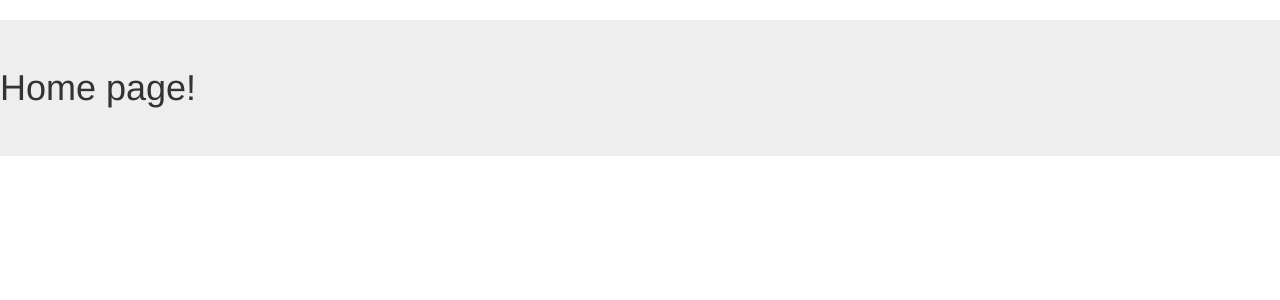
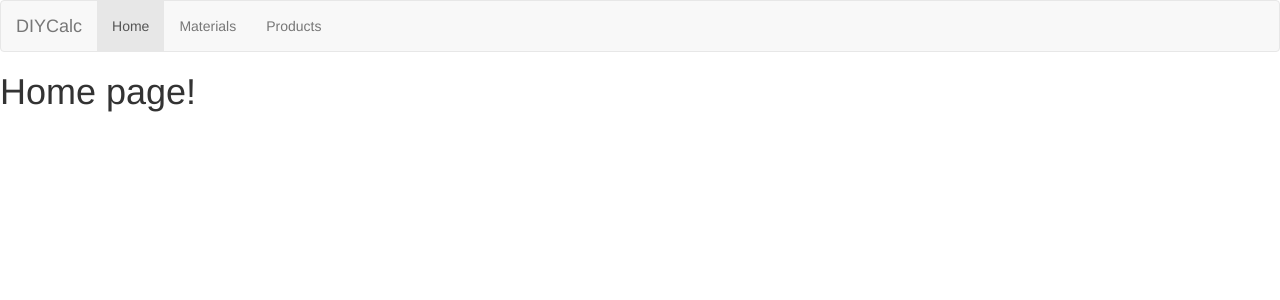
Before and after one commit to katchengli/IntlWDHackathon, a Django app: page / in a window 1280 px wide. Shown: the top 300 px of the page. Run offline with Django 3.2, Linux system fonts and the light colour scheme; some libraries are stand-ins or nearby versions.

Commit message:
adding more styling to the home page

```diff
--- a/home/templates/home/home.html
+++ b/home/templates/home/home.html
@@ -1,27 +1,39 @@
 <!DOCTYPE html>
 <html lang="en">
-
   <head>
-
     <meta charset="utf-8">
     <meta http-equiv="X-UA-Compatible" content="IE=edge">
     <meta name="viewport" content="width=device-width, initial-scale=1">
+    <meta name="description" content="">
+    <meta name="author" content="">
     <title>Home page</title>
-
-     <link href="//maxcdn.bootstrapcdn.com/bootstrap/3.3.2/css/bootstrap.min.css" rel="stylesheet">
-
+    <link href="//maxcdn.bootstrapcdn.com/bootswatch/3.3.2/paper/bootstrap.min.css" rel="stylesheet">
   </head>
   <body>
-
-
-    <h1 class="jumbotron">Home page!</h1>
-
-
-
-
+    <nav class="navbar navbar-default">
+      <div class="container-fluid">
+        <div class="navbar-header">
+          <button type="button" class="navbar-toggle collapsed" data-toggle="collapse" data-target="#bs-example-navbar-collapse-1">
+            <span class="sr-only">Toggle navigation</span>
+            <span class="icon-bar"></span>
+            <span class="icon-bar"></span>
+            <span class="icon-bar"></span>
+          </button>
+          <a class="navbar-brand" href="#">DIYCalc</a>
+        </div>
+        <div class="collapse navbar-collapse" id="bs-example-navbar-collapse-1">
+          <ul class="nav navbar-nav">
+            <li class="active"><a href="#">Home <span class="sr-only">(current)</span></a></li>
+            <li><a href="/materials">Materials</a></li>
+            <li><a href="#">Products</a></li>
+          </ul>
+        </div>
+      </div>
+    </nav>
+    <h1>Home page!</h1>
     <!-- jQuery (necessary for Bootstrap's JavaScript plugins) -->
     <script src="{{ STATIC_URL }}js/jquery.js"></script>
-
     <script src="//maxcdn.bootstrapcdn.com/bootstrap/3.3.2/js/bootstrap.min.js"></script>
+    <script src="//maxcdn.bootstrapcdn.com/bootswatch/assets/js/bootswatch.js"></script>
   </body>
 </html>
```
